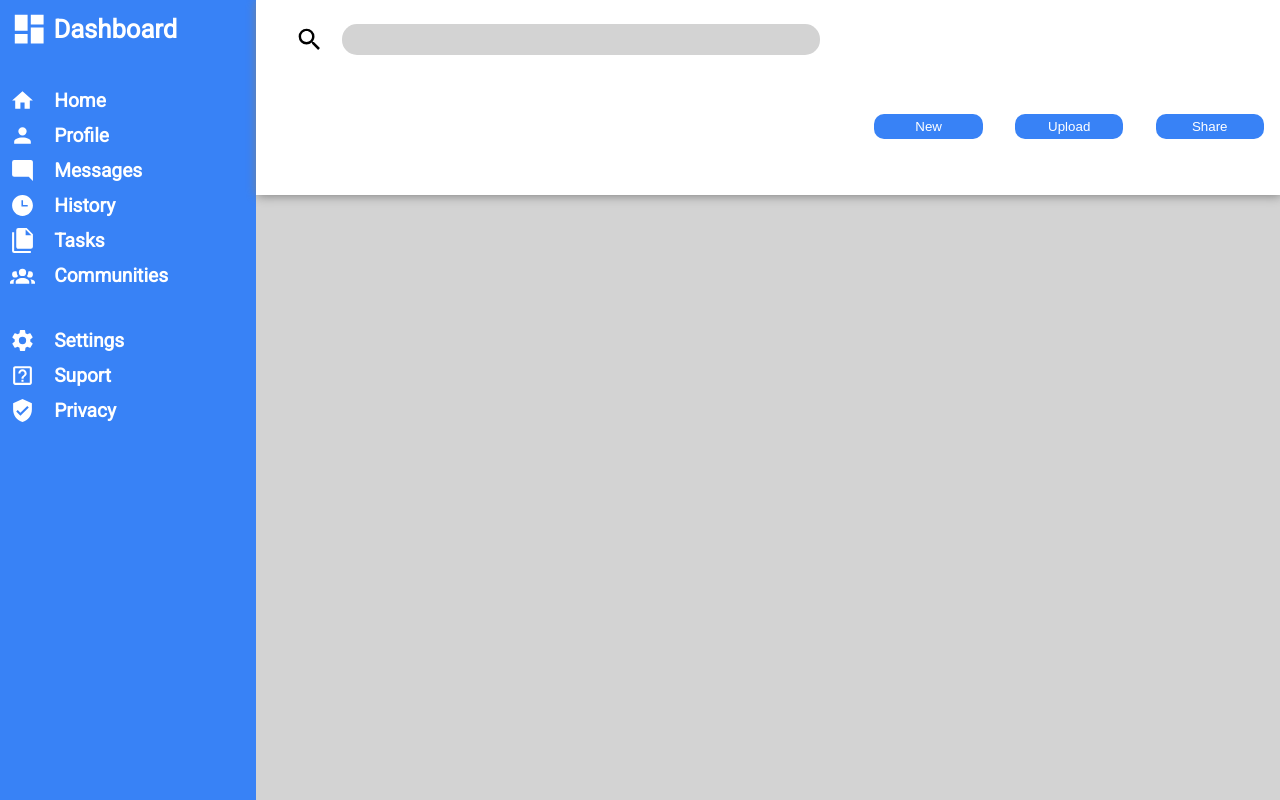
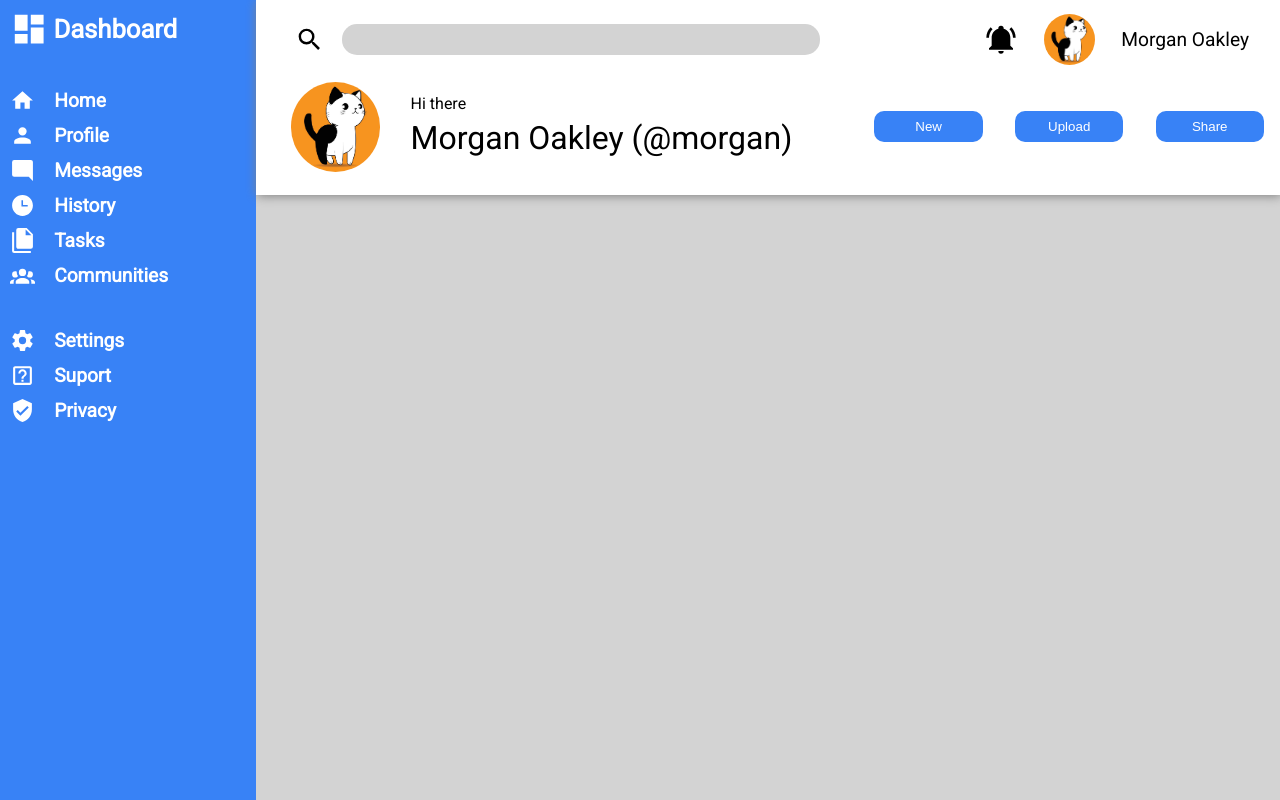
Before and after one commit to gabrielsenadc/odin-admin_dashboard, a plain HTML site: page index.html in a window 1280 px wide. Drawn offline with Linux system fonts and the light colour scheme.

Commit message:
Terminando header

```diff
--- a/index.html
+++ b/index.html
@@ -62,8 +62,16 @@
             <svg xmlns="http://www.w3.org/2000/svg" viewBox="0 0 24 24"><title>magnify</title><path d="M9.5,3A6.5,6.5 0 0,1 16,9.5C16,11.11 15.41,12.59 14.44,13.73L14.71,14H15.5L20.5,19L19,20.5L14,15.5V14.71L13.73,14.44C12.59,15.41 11.11,16 9.5,16A6.5,6.5 0 0,1 3,9.5A6.5,6.5 0 0,1 9.5,3M9.5,5C7,5 5,7 5,9.5C5,12 7,14 9.5,14C12,14 14,12 14,9.5C14,7 12,5 9.5,5Z" /></svg>
             <input type="text" name="search">
         </div>
-        <div class=""></div>
-        <div class="user-info"></div>
+        <div class="notification">
+            <svg xmlns="http://www.w3.org/2000/svg" viewBox="0 0 24 24"><title>bell-ring</title><path d="M21,19V20H3V19L5,17V11C5,7.9 7.03,5.17 10,4.29C10,4.19 10,4.1 10,4A2,2 0 0,1 12,2A2,2 0 0,1 14,4C14,4.1 14,4.19 14,4.29C16.97,5.17 19,7.9 19,11V17L21,19M14,21A2,2 0 0,1 12,23A2,2 0 0,1 10,21M19.75,3.19L18.33,4.61C20.04,6.3 21,8.6 21,11H23C23,8.07 21.84,5.25 19.75,3.19M1,11H3C3,8.6 3.96,6.3 5.67,4.61L4.25,3.19C2.16,5.25 1,8.07 1,11Z" /></svg>
+            <img src="assets/cat.jpg">
+            <div>Morgan Oakley</div>
+        </div>
+        <div class="user-info">
+            <img src="assets/cat.jpg">
+            <div class="hi">Hi there</div>
+            <div class="name">Morgan Oakley (@morgan)</div>
+        </div>
         <div class="buttons">
             <button>New</button>
             <button>Upload</button>
--- a/style.css
+++ b/style.css
@@ -97,6 +97,59 @@ body {
     justify-self: right;
 }
 
+.header .notification {
+    display: grid;
+
+    grid-template-columns: 1fr 5vw 1fr;
+    align-items: center;
+
+    gap: 5%;
+}
+
+.header .notification svg{
+    width: max(15px, 2.5vw);
+    justify-self: end;
+}
+
+.header .notification img{
+    width: max(24px, 4vw);
+    border-radius: max(12px, 2vw);
+
+    justify-self: center;
+}
+
+.header .notification div{
+    font-size: max(10px, 1.5vw);
+}
+
+.header .user-info {
+    display: grid;
+
+    grid-template-columns: 1fr 4fr;
+    grid-template-rows: 1fr 1.5fr;
+
+    gap: 5%;
+}
+
+.header .user-info img{
+    --min: 80px;
+    --max: 120px;
+    width: clamp(var(--min), 7vw, var(--max));
+    border-radius: clamp(calc(var(--min) / 2), 3.5vw, calc(var(--max) / 2));
+
+    grid-row: 1 / 3;
+    justify-self: end;
+    align-self: center;
+}
+
+.header .user-info .hi{
+    align-self: end;
+}
+
+.header .user-info .name{
+    font-size: max(15px, 2.5vw);
+}
+
 .header .buttons {
     display: grid;
     grid-template-columns: 1fr 1fr 1fr;
@@ -111,7 +164,7 @@ body {
     border-radius: 10px;
     border: none;
     width: 90%;
-    padding: 5px 0;
+    padding: 1vh 0;
 
     text-align: center;
     color: white;
```
Also changed, not shown: assets/cat.jpg (added).
